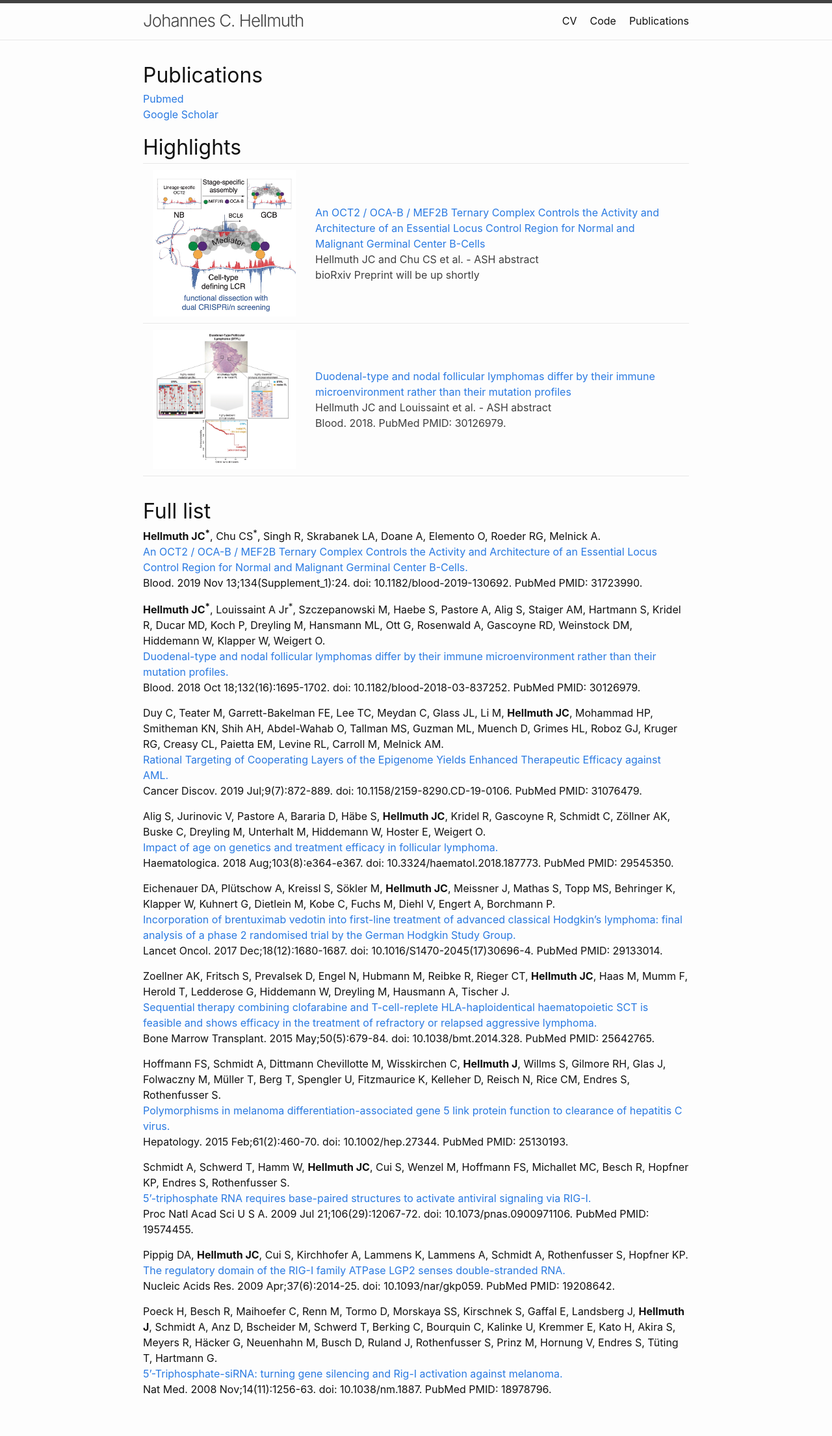
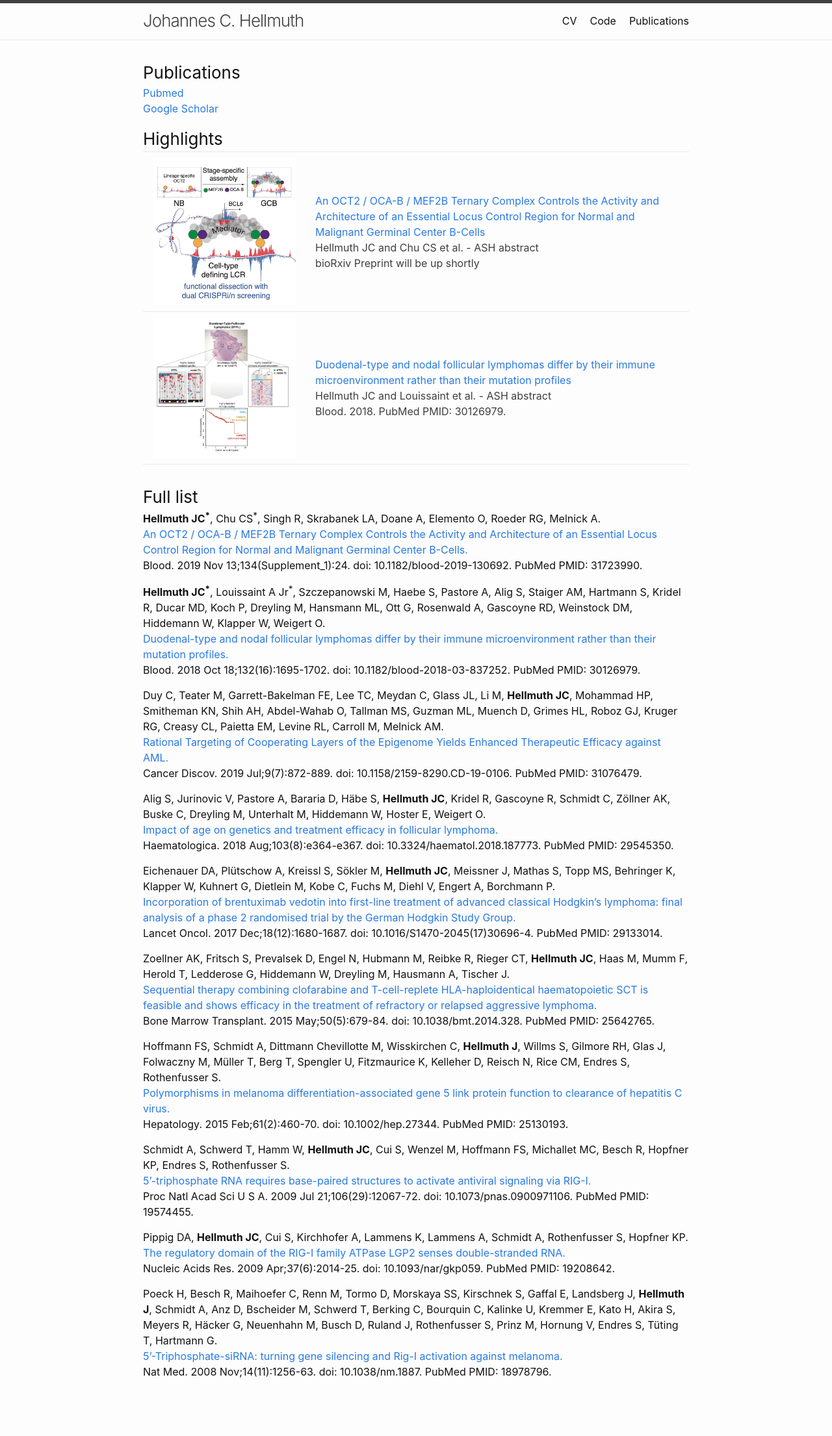
Before and after one commit to jchellmuth/jchellmuth.github.io, a Jekyll site: the page built from pages/publications.md, in a window 1280 px wide. Shown: the whole page at 65% size. Built offline with Jekyll 4.4.1, drawn with Linux system fonts in a browser that asks for light colours; after the commit the page ends 2183 px from its top, so only the background shows below that.

Commit message:
changed titel size

```diff
--- a/pages/publications.md
+++ b/pages/publications.md
@@ -3,16 +3,16 @@ layout: page
 title: Publications
 ---
 
-## Publications
+### Publications
 [Pubmed](https://www.ncbi.nlm.nih.gov/myncbi/1pUmA1takio5y/bibliography/public/)
 [Google Scholar](https://scholar.google.com/citations?hl=de&user=voIBaRUAAAAJ)
 
-## Highlights
+### Highlights
 
 | <img style="width: 600px" src="/images/graphical-abstract-BCL6-LCR.jpeg"> | [An OCT2 / OCA-B / MEF2B Ternary Complex Controls the Activity and Architecture of an Essential Locus Control Region for Normal and Malignant Germinal Center B-Cells](https://www.ncbi.nlm.nih.gov/pubmed/31723990/)<br>Hellmuth JC and Chu CS et al. - ASH abstract<br>bioRxiv Preprint will be up shortly
 | <img style="width: 600px" src="/images/graphical-abstract-PIFL.jpeg"> | [Duodenal-type and nodal follicular lymphomas differ by their immune microenvironment rather than their mutation profiles](https://www.ncbi.nlm.nih.gov/pubmed/30126979/)<br>Hellmuth JC and Louissaint et al. - ASH abstract<br>Blood. 2018. PubMed PMID: 30126979.
 
-## Full list
+### Full list
 
 **Hellmuth JC<sup>*</sup>**, Chu CS<sup>*</sup>, Singh R, Skrabanek LA, Doane A, Elemento O, Roeder RG, Melnick A.
 [An OCT2 / OCA-B / MEF2B Ternary Complex Controls the Activity and Architecture of an Essential Locus Control Region for Normal and Malignant Germinal Center B-Cells.](https://www.ncbi.nlm.nih.gov/pubmed/31723990/)
```
